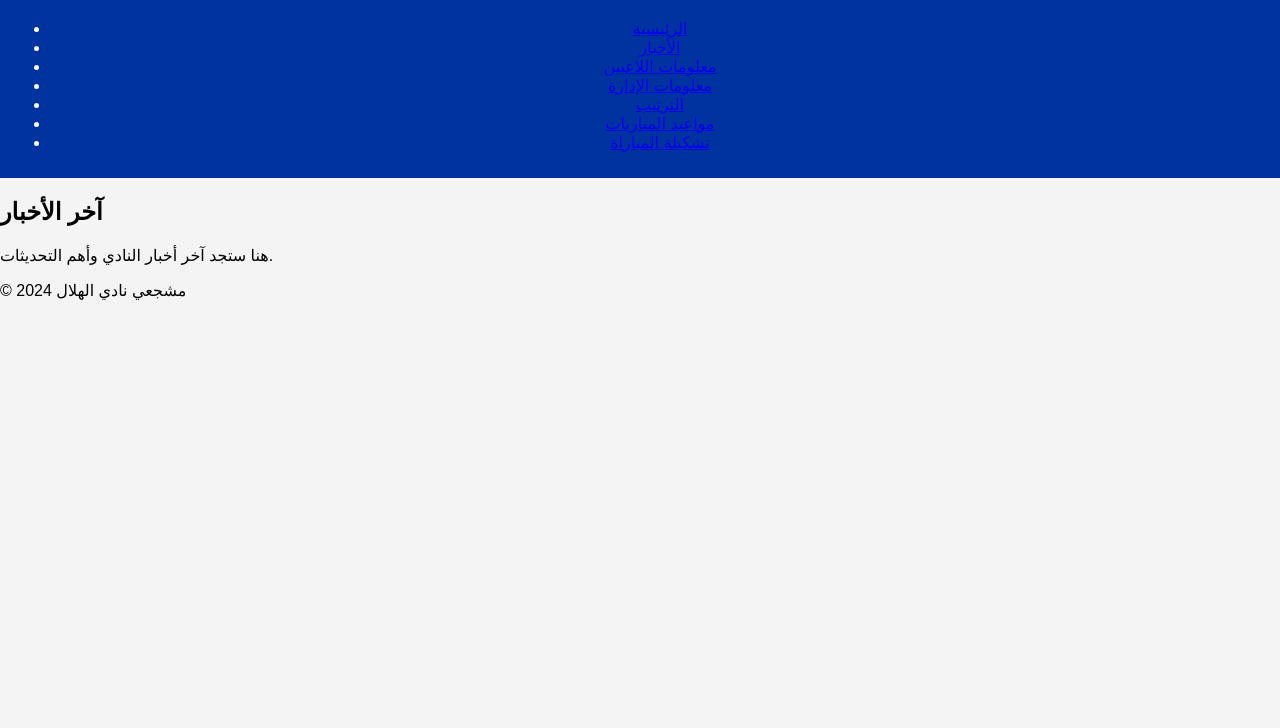
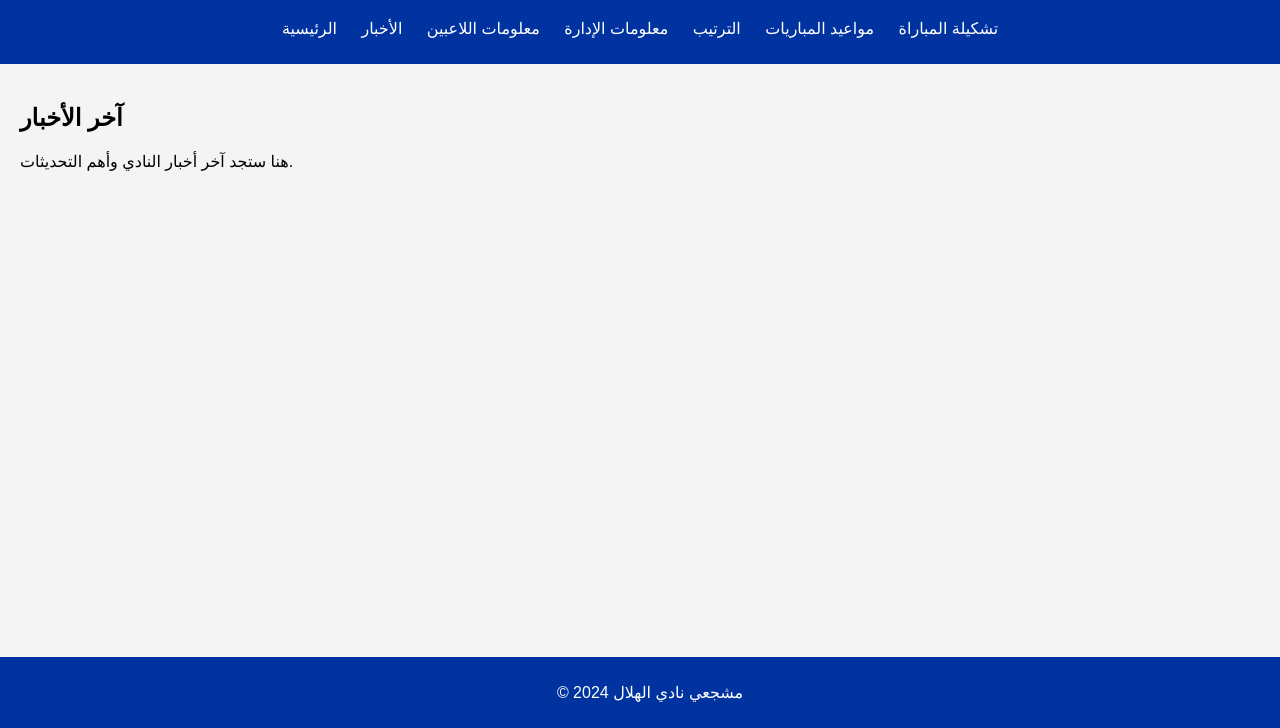
Before and after one commit to RajaXDX/my-hilal-site, a plain HTML site: page index.html in a window 1280 px wide. Shown: the part 72-800 px from the top of the page. Drawn offline with Linux system fonts and the light colour scheme.

Commit message:
Update style.css

```diff
--- a/style.css
+++ b/style.css
@@ -4,9 +4,39 @@ body {
     padding: 0;
     background-color: #f4f4f4;
 }
+
 header {
     background-color: #0033a0; /* لون نادي الهلال */
     color: white;
     padding: 10px;
     text-align: center;
 }
+
+nav ul {
+    list-style-type: none;
+    padding: 0;
+}
+
+nav ul li {
+    display: inline;
+    margin: 0 10px;
+}
+
+nav ul li a {
+    color: white;
+    text-decoration: none;
+}
+
+main {
+    padding: 20px;
+}
+
+footer {
+    background-color: #0033a0; /* لون نادي الهلال */
+    color: white;
+    text-align: center;
+    padding: 10px;
+    position: fixed;
+    width: 100%;
+    bottom: 0;
+}
```
Lines whose indentation alone changed are shown as unchanged.
